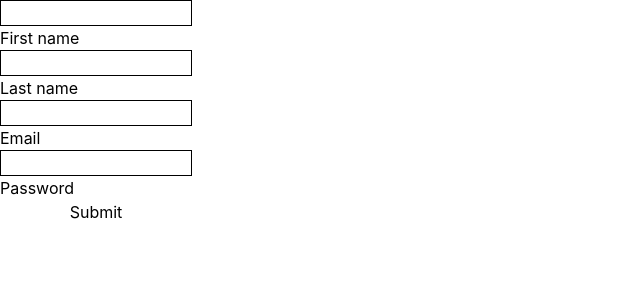
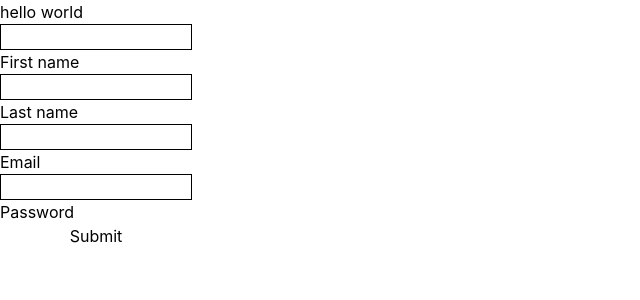
Before and after one commit to jakub-sekula/tonecarrier-old, a Next.js app: page /register in a window 1280 px wide. Shown: the top 300 px of the page, without its empty margins (0-640 px from the left). Built offline with nearby package versions, Linux system fonts and the light colour scheme.

Commit message:
Added layout component

```diff
--- /dev/null
+++ b/components/Layout.jsx
@@ -0,0 +1,8 @@
+export const Layout = ({children}) => {
+    return (
+        <div>
+            <h1>hello world</h1>
+            {children}
+        </div>
+    )
+}
--- a/pages/_app.tsx
+++ b/pages/_app.tsx
@@ -1,8 +1,13 @@
-import '../styles/globals.css'
-import type { AppProps } from 'next/app'
+import "../styles/globals.css";
+import type { AppProps } from "next/app";
+import { Layout } from "../components/Layout";
 
 function MyApp({ Component, pageProps }: AppProps) {
-  return <Component {...pageProps} />
+  return (
+    <Layout>
+      <Component {...pageProps} />
+    </Layout>
+  );
 }
 
-export default MyApp
+export default MyApp;
```
